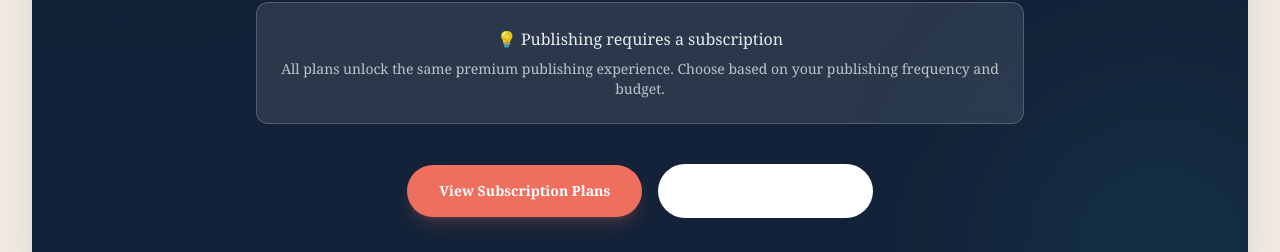
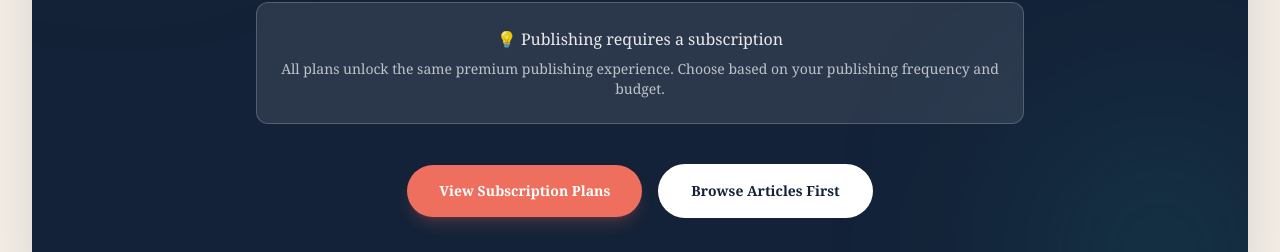
Before and after one commit to naveenmalik28/frontend-mm, a React (Vite) app: page / in a window 1280 px wide. Shown: the part 1947-2199 px from the top of the page. Built offline with nearby package versions, Linux system fonts and the light colour scheme; no server answers.

Commit message:
update home

```diff
--- a/src/pages/Home.jsx
+++ b/src/pages/Home.jsx
@@ -314,7 +314,7 @@ export default function Home() {
               </Button>
             </Link>
             <Link to="/explore">
-              <Button variant="ghost" className="border border-white/20 px-8 py-4 text-base text-white hover:bg-white/10">
+              <Button variant="ghost" className="border border-white/20 px-8 py-4 text-base">
                 Browse Articles First
               </Button>
             </Link>
```
